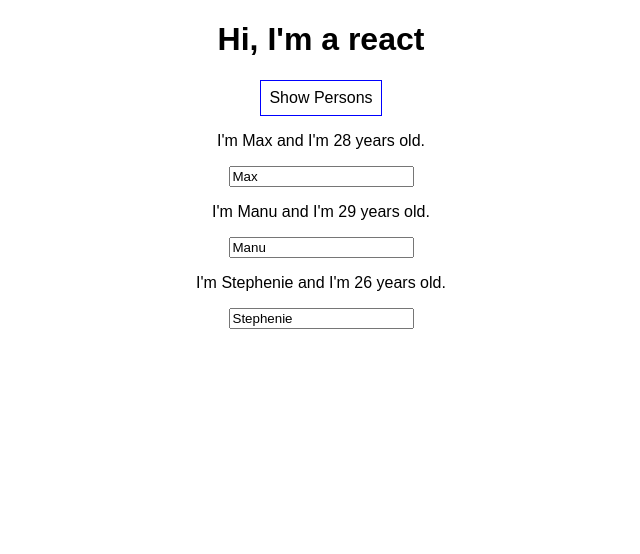
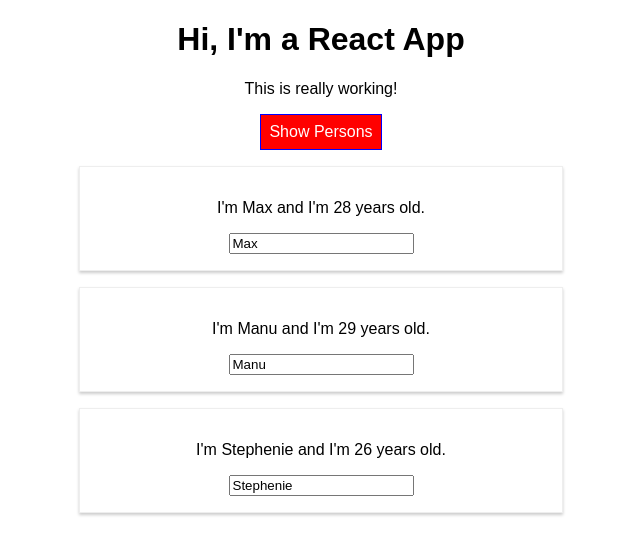
Before and after one commit to MuslumGuzel/ReactTutorial, a React (Create React App) app: page / in a window 1280 px wide. Both pictures are taken after a click on the button "Show Persons". Shown: the top 554 px of the page, without its empty margins (319-959 px from the left). Built offline with nearby package versions, Linux system fonts and the light colour scheme.

Commit message:
- radium package added

```diff
--- a/package.json
+++ b/package.json
@@ -3,6 +3,7 @@
   "version": "0.1.0",
   "private": true,
   "dependencies": {
+    "radium": "^0.26.0",
     "react": "^16.13.1",
     "react-dom": "^16.13.1",
     "react-scripts": "1.1.5"
--- a/src/App.css
+++ b/src/App.css
@@ -1,3 +1,11 @@
 .App {
   text-align: center;
 }
+
+.red {
+  color: red;
+}
+
+.bold {
+  font-weight: bold;
+}
--- a/src/App.js
+++ b/src/App.js
@@ -1,6 +1,7 @@
 import React, { Component } from 'react';
 import './App.css';
 import Person from './Person/Person';
+import Radium, {StyleRoot} from 'radium';
 
 class App extends Component {
 
@@ -47,11 +48,16 @@
 
   render() {
     const style = {
-      backgroundColor: 'white',
+      backgroundColor: 'green',
+      color: 'white',
       font: 'inherit',
       border: '1px solid blue',
       padding: '8px',
-      cursor: 'pointer'
+      cursor: 'pointer',
+      ':hover': {
+        backgroundColor: 'lightGreen',
+        color: 'black'
+      }
     }
 
     let persons = null;
@@ -69,19 +75,38 @@
           })}
         </div>
       );
+
+      style.backgroundColor = "red";
+      style[':hover'] = {
+        backgroundColor: 'salmon',
+        color: 'black'
+      }
+    }
+
+    let classes = [];
+    if(this.state.persons.length <= 2){
+      classes.push('red'); // classes will be red
+    }
+
+    if(this.state.persons.length <= 1)
+    {
+      classes.push('bold'); // classes will be red and bold
     }
 
     return (
+      <StyleRoot>
       <div className="App">
-        <h1>Hi, I'm a react</h1>
+        <h1>Hi, I'm a React App</h1>
+        <p className={classes.join(' ')}>This is really working!</p>
         <button
           style={style}
           onClick={this.togglePersonsHandler}
         >Show Persons</button>
         {persons}
       </div>
+      </StyleRoot>
     );
   }
 }
 
-export default App;
+export default Radium(App);
--- /dev/null
+++ b/src/Person/Person.css
@@ -0,0 +1,14 @@
+.Person {
+    width: 60%;
+    margin: 16px auto;
+    border: 1px solid #eee;
+    box-shadow: 0 2px 3px #ccc;
+    padding: 16px;
+    text-align: center;
+}
+
+/* @media (min-width: 500px) {
+    .Person {
+        width: 450px;
+    }
+} */
--- a/src/Person/Person.js
+++ b/src/Person/Person.js
@@ -1,8 +1,17 @@
 import React from 'react';
+import './Person.css';
+import Radium from 'radium';
+
 
 const person = (props) => {
+    const style = {
+        '@media (min-width:500px)': {
+            width: '450px'
+        }
+    }
+
     return(
-        <div className="Person">
+        <div className="Person" style={style}>
             <p onClick={props.click}>I'm {props.name} and I'm {props.age} years old.</p>
             <p>{props.children}</p>
             <input type="text" onChange={props.changed} value={props.name} />
@@ -10,4 +19,4 @@
     );
 }
 
-export default person;
+export default Radium(person);
```
Also changed, not shown: 1 other file (tests, documents, lock files or other folders).
